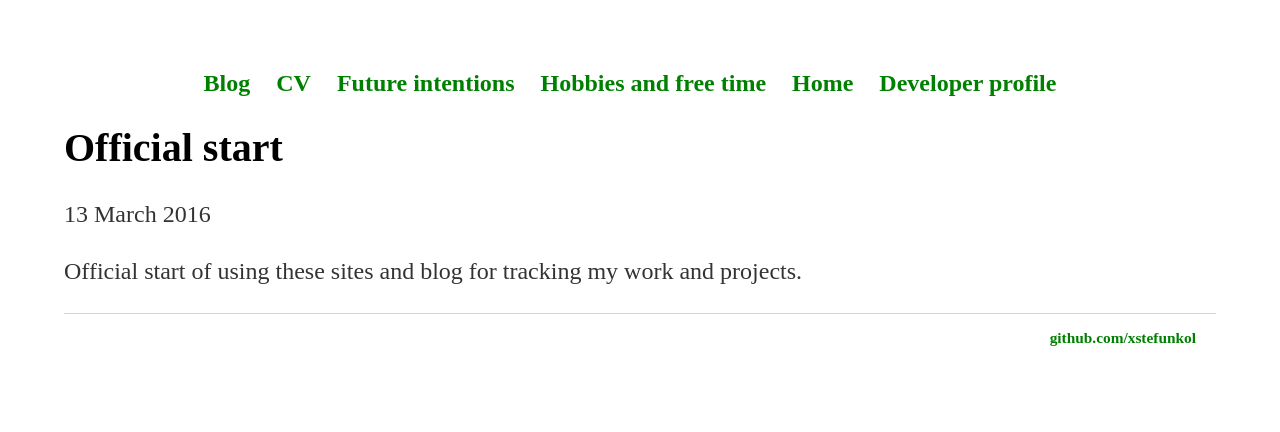
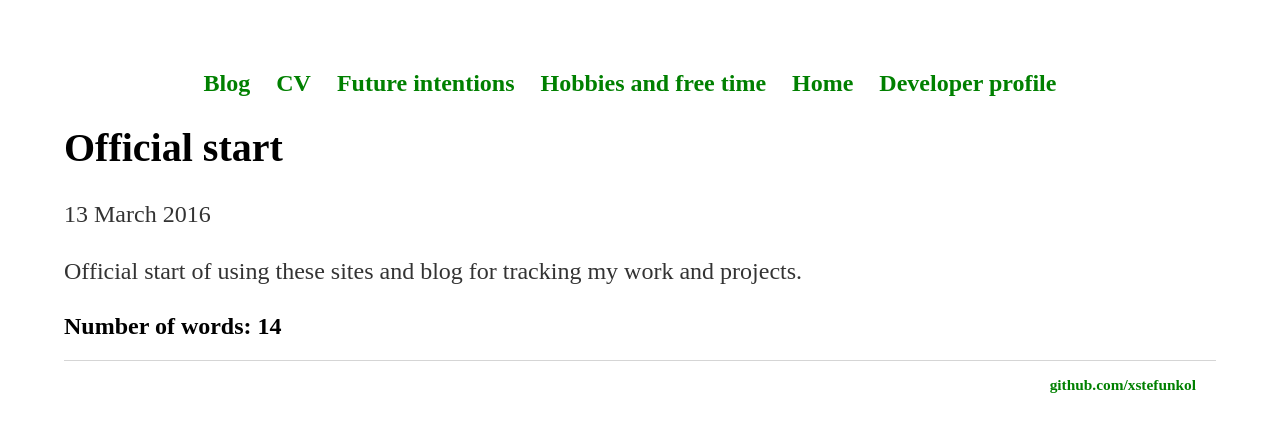
Before and after one commit to xstefunkol/xstefunkol.github.io, a Jekyll site: the page built from _posts/2016-03-13-official-site-launched.md, in a window 1280 px wide. Shown: the top 432 px of the page. Built offline with Jekyll 4.4.1, drawn with Linux system fonts in a browser that asks for light colours.

Commit message:
Update post.html

```diff
--- a/_layouts/post.html
+++ b/_layouts/post.html
@@ -6,4 +6,5 @@ layout: default
 
 <div class="post">
   {{ content }}
+  <h2>Number of words: {{ page.content | number_of_words }}</h2>
 </div>
```
